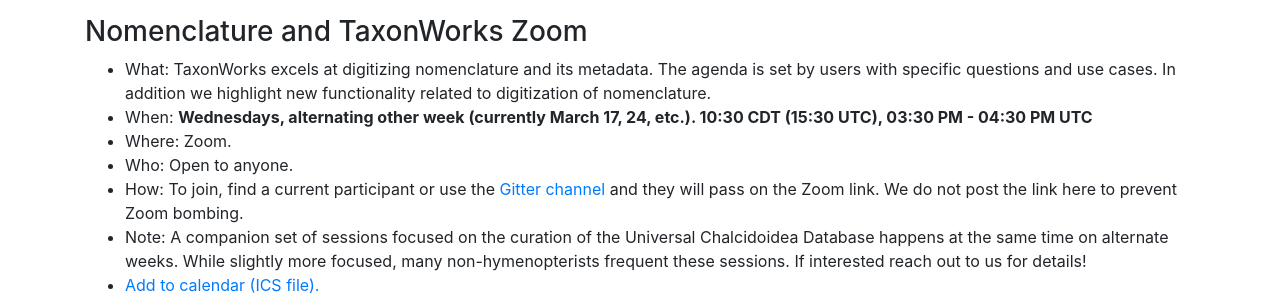
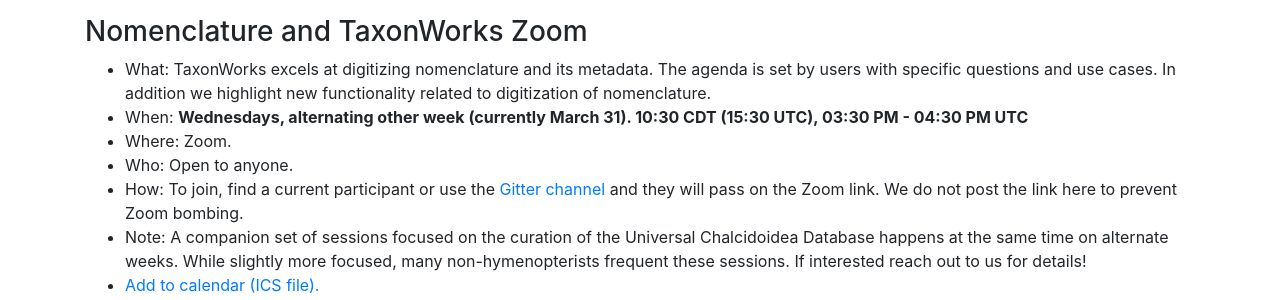
Before and after one commit to pnhogan/speciesfilegroup.github.io, a Jekyll site: the page built from events.html, in a window 1280 px wide and 1209 px high. Shown: the part 663-963 px from the top of the window. Built offline with Jekyll 4.4.1, drawn with Linux system fonts in a browser that asks for light colours; some of the changed lines change nothing that is shown.

Commit message:
Alternate week by date

```diff
--- a/events.html
+++ b/events.html
@@ -32,7 +32,7 @@
 <h3> Nomenclature and TaxonWorks Zoom </h3>
 <ul>
   <li>What: TaxonWorks excels at digitizing nomenclature and its metadata. The agenda is set by users with specific questions and use cases. In addition we highlight new functionality related to digitization of nomenclature. </li>
-  <li>When: <b>Wednesdays, alternating other week (currently March 17, 24, etc.). 10:30 CDT (15:30 UTC), <span data-utc-to-local="15:30, 16:30"></span></b></li>
+  <li>When: <b>Wednesdays, alternating other week (currently <span data-alternate-week="March, 31 2021"></span>). 10:30 CDT (15:30 UTC), <span data-utc-to-local="15:30, 16:30"></span></b></li>
   <li>Where: Zoom. </li>
   <li>Who: Open to anyone. </li>
   <li>How: To join, find a current participant or use the <a href="https://gitter.im/SpeciesFileGroup/taxonworks">Gitter channel</a> and they will pass on the Zoom link. We do not post the link here to prevent Zoom bombing.</li>
@@ -53,7 +53,7 @@
 <script>
   function convertUTCToLocal(time) {
     const date = new Date();
-    const [hours, minutes, seconds] = time.split(":");
+    const [hours, minutes, seconds] = time.split(':');
     const utcTime = new Date(
       Date.UTC(
       date.getFullYear(),
@@ -74,6 +74,34 @@
     return time + ' ' + timeZone;
   }
 
+  function alternateWeekOnDay(date) {
+    const monthNames = ['January', 'February', 'March', 'April', 'May', 'June', 'July', 'August', 'September', 'October', 'November', 'December'];
+    const startDate = new Date(date)
+    const dayOfWeek = startDate.getDay()
+    const now = new Date(new Date().toDateString())
+    const DifferenceInTime = now.getTime() - startDate.getTime()
+    const DifferenceDays = DifferenceInTime / (1000 * 3600 * 24)
+    const passTwoWeeks = DifferenceDays / 7 % 2
+
+    if(passTwoWeeks <= 1 && passTwoWeeks != 0) {
+      now.setDate(now.getDate() + 7)
+    }
+
+    const result = new Date(
+      now.getFullYear(),
+      now.getMonth(),
+      now.getDate() + (7 + dayOfWeek - now.getDay()) % 7)
+
+    if (result < now) {
+      result.setDate(result.getDate() + 7)
+    }
+
+    return monthNames[result.getMonth()] + ' '  + result.getDate()
+  }
+
+  document.querySelectorAll('[data-alternate-week]').forEach(function (element) {
+    element.textContent = alternateWeekOnDay(element.getAttribute('data-alternate-week'))
+  })
   document.querySelectorAll('[data-utc-to-local]').forEach(function (element) {
     element.textContent = parseUTCtoTimezone(element.getAttribute('data-utc-to-local'));
   })
```
